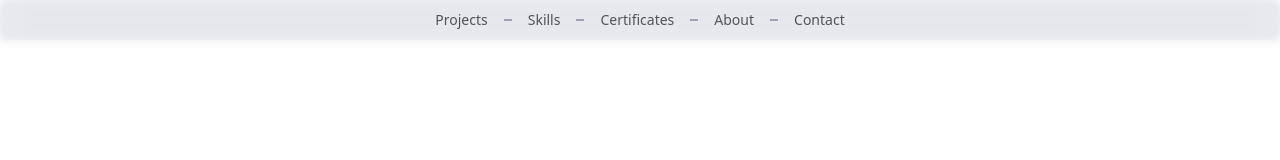
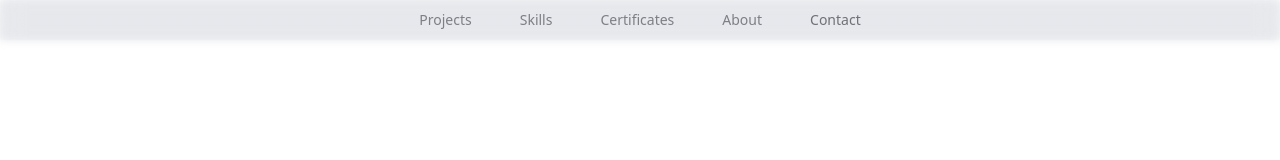
Before and after one commit to FPLCodes/Personal-portfolio, a Next.js app: page / in a window 1280 px wide. Shown: the top 160 px of the page. Built offline with nearby package versions, Linux system fonts and the light colour scheme.

Commit message:
Improved nav bar

```diff
--- a/pages/index.tsx
+++ b/pages/index.tsx
@@ -29,7 +29,7 @@ const Home: NextPage = () => {
         let scrollPos =
           document.documentElement.scrollTop || document.body.scrollTop;
 
-        progressValue = scrollPos;
+        progressValue = scrollPos; // Progress bar at the bottom changes with the position of the users scroll
 
         for (let i = 0; i < sections.length; i++) {
           let sectionTop = sections[i].offsetTop - 250; // top position of the current section element - 250 pixels
@@ -76,83 +76,65 @@ const Home: NextPage = () => {
         <nav className="fixed w-full top-0 h-10 z-50 invisible sm:visible text-zinc-600 font-light text-center">
           <div className="absolute h-full w-full blur-sm bg-gray-200"></div>
           <div className="absolute h-full w-full backdrop-blur-md"></div>
-          <ul className="flex flex-row justify-center h-full items-center text-sm space-x-4">
+          <ul className="flex flex-row justify-center h-full items-center text-sm space-x-12">
             <li
               data-aos="fade-right"
               data-aos-duration="500"
               data-aos-once="true"
               data-aos-delay="100"
-              className="sidebarLink hover:text-black transition-all duration-200 cursor-pointer"
+              className="sidebarLink cursor-pointer"
             >
-              Projects
+              <p className="opacity-70 hover:opacity-100 ease-in-out transition-all duration-500">
+                Projects
+              </p>
             </li>
-            <div
+
+            <li
               data-aos="fade-right"
               data-aos-duration="500"
               data-aos-once="true"
               data-aos-delay="200"
-              className="h-0.5 w-2 bg-gray-400 self-center"
-            />
+              className="sidebarLink cursor-pointer"
+            >
+              <p className="opacity-70 hover:opacity-100 ease-in-out transition-all duration-500">
+                Skills
+              </p>
+            </li>
 
             <li
               data-aos="fade-right"
               data-aos-duration="500"
               data-aos-once="true"
               data-aos-delay="300"
-              className="sidebarLink hover:text-black transition-all duration-200 cursor-pointer"
+              className="sidebarLink cursor-pointer"
             >
-              Skills
+              <p className="opacity-70 hover:opacity-100 ease-in-out transition-all duration-500">
+                Certificates
+              </p>
             </li>
-            <div
+
+            <li
               data-aos="fade-right"
               data-aos-duration="500"
               data-aos-once="true"
               data-aos-delay="400"
-              className="h-0.5 w-2 bg-gray-400 self-center"
-            />
+              className="sidebarLink cursor-pointer"
+            >
+              <p className="opacity-70 hover:opacity-100 ease-in-out transition-all duration-500">
+                About
+              </p>
+            </li>
 
             <li
               data-aos="fade-right"
               data-aos-duration="500"
               data-aos-once="true"
               data-aos-delay="500"
-              className="sidebarLink hover:text-black transition-all duration-200 cursor-pointer"
+              className="sidebarLink cursor-pointer"
             >
-              Certificates
-            </li>
-            <div
-              data-aos="fade-right"
-              data-aos-duration="500"
-              data-aos-once="true"
-              data-aos-delay="600"
-              className="h-0.5 w-2 bg-gray-400 self-center"
-            />
-
-            <li
-              data-aos="fade-right"
-              data-aos-duration="500"
-              data-aos-once="true"
-              data-aos-delay="700"
-              className="sidebarLink hover:text-black transition-all duration-200 cursor-pointer"
-            >
-              About
-            </li>
-            <div
-              data-aos="fade-right"
-              data-aos-duration="500"
-              data-aos-once="true"
-              data-aos-delay="800"
-              className="h-0.5 w-2 bg-gray-400 self-center"
-            />
-
-            <li
-              data-aos="fade-right"
-              data-aos-duration="500"
-              data-aos-once="true"
-              data-aos-delay="900"
-              className="sidebarLink hover:text-black transition-all duration-200 cursor-pointer"
-            >
-              Contact
+              <p className="opacity-80 hover:opacity-100 ease-in-out transition-all duration-500">
+                Contact
+              </p>
             </li>
           </ul>
         </nav>
```
